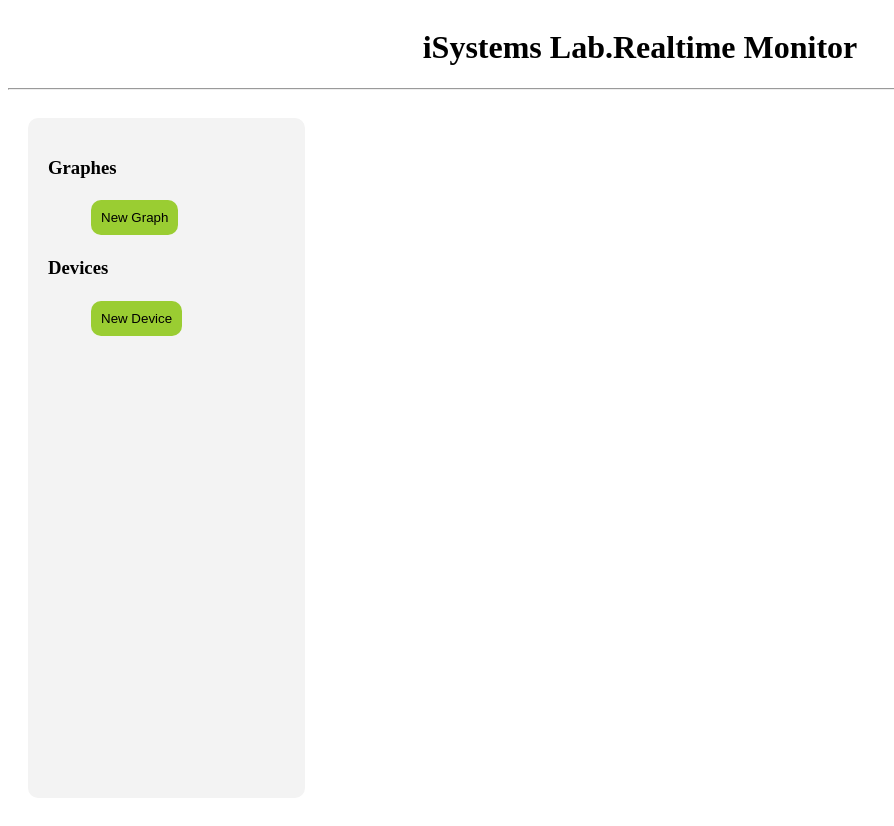
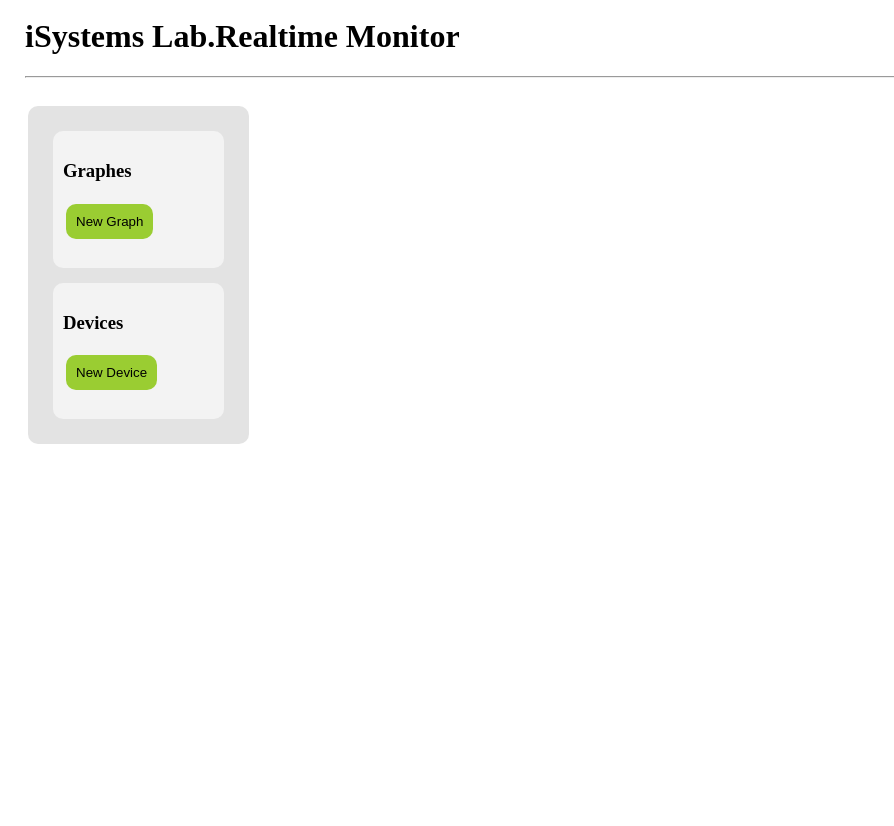
Before and after one commit to smallmeet/realtime-monitor, a Flask app: template realtime_monitor/templates/monitor.html in a window 1280 px wide. Shown: the whole page, without its empty margins (0-894 px from the left). After the commit the page ends 444 px from the top, so only its background shows below. Run offline with Flask 2, Linux system fonts and the light colour scheme; the template is opened without the code that fills it, so the values that code supplies are empty; parts of the project's set-up code (start-up, migrations or seed data) failed here and were passed over.

Commit message:
Modify master.css

```diff
--- a/realtime_monitor/static/css/master.css
+++ b/realtime_monitor/static/css/master.css
@@ -10,12 +10,24 @@
     flex-direction: column;
 }
 
+header {
+    padding-left: 17px;
+}
+
 header h1 {
-    text-align: center;
+    margin-top: 10px;
 }
 
 #dashboard {
-    flex: 4;
+    flex: 5;
+}
+
+span.graph-id {
+    color: grey;
+}
+
+span.device-id {
+    color: grey;
 }
 
 div[id^=p] {
@@ -25,10 +37,23 @@ div[id^=p] {
 
 #panel {
     flex: 1;
+    background-color: #e3e3e3;
+    padding: 10px;
+    margin: 20px;
+    border-radius: 10px;
+}
+
+#devices {
     background-color: #f3f3f3;
-    padding: 20px;
-    height: 80vh;
-    margin: 20px;
+    padding: 10px;
+    margin: 15px;
+    border-radius: 10px;
+}
+
+#graphs {
+    background-color: #f3f3f3;
+    padding: 10px;
+    margin: 15px;
     border-radius: 10px;
 }
 
@@ -69,4 +94,5 @@ button {
 
 ul, ol {
     list-style-type: none;
+    padding: 0;
 }
```
